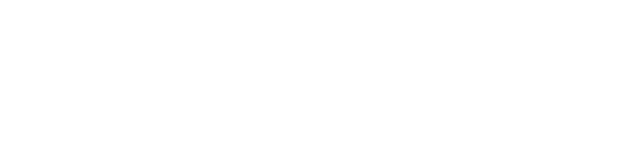
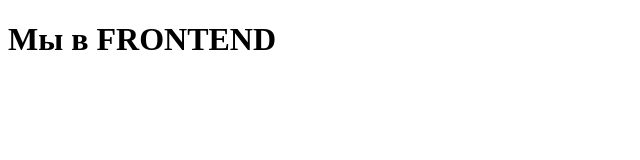
Before and after one commit to itrenin/testgit, a plain HTML site: page index.html in a window 1280 px wide. Shown: the whole page, without its empty margins (0-640 px from the left). Drawn offline with Linux system fonts and the light colour scheme.

Commit message:
Добавили заголовок

```diff
--- a/index.html
+++ b/index.html
@@ -8,7 +8,7 @@
 </head>
 <body>
 
-    <div></div>
+    <div><h1>Мы в FRONTEND</h1></div>
 
 </body>
 </html>
```
